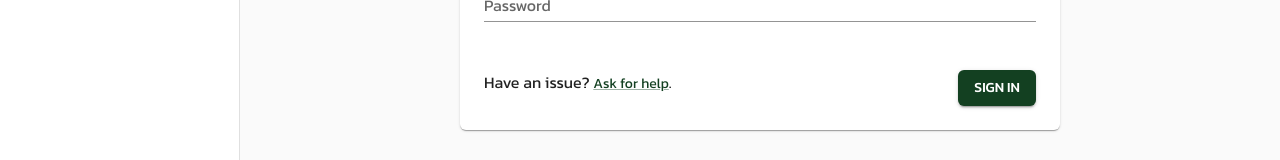
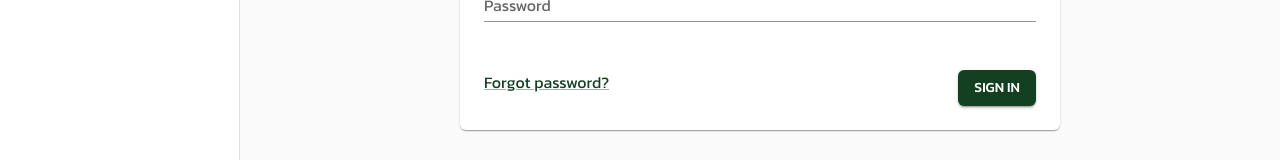
Before and after one commit to kzuraniewski/catalog, a Next.js app: page /sign-in in a window 1280 px wide. Shown: the part 297-457 px from the top of the page. Built offline with nearby package versions, Linux system fonts and the light colour scheme.

Commit message:
Forgot passwor link

```diff
--- a/src/pages/sign-in.tsx
+++ b/src/pages/sign-in.tsx
@@ -100,13 +100,9 @@ const SignIn: NextPage = () => {
 
 						<Box display="flex" mt={4}>
 							<Typography sx={{ flexGrow: 1 }}>
-								Have an issue?{' '}
 								<Link href="#">
-									<MuiLink variant="body2" href="#">
-										Ask for help
-									</MuiLink>
+									<MuiLink href="#">Forgot password?</MuiLink>
 								</Link>
-								.
 							</Typography>
 
 							<LoadingButton loading={loading} variant="contained" type="submit">
```
